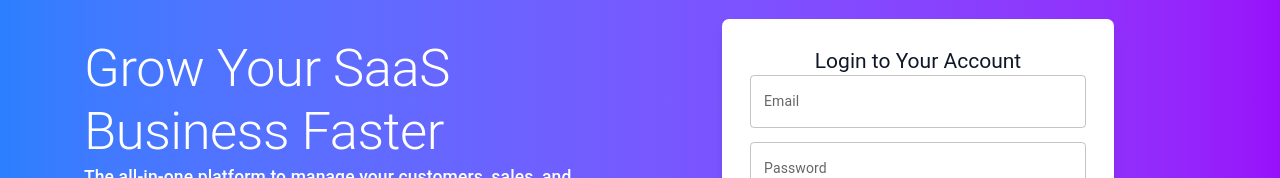
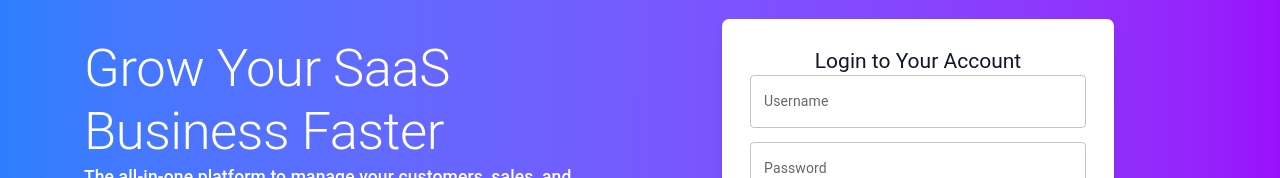
Before and after one commit to BangoChain/bebsabanijjo_alpha, a Next.js app: page / in a window 1280 px wide. Shown: the part 157-335 px from the top of the page. Built offline with nearby package versions, Linux system fonts and the light colour scheme.

Commit message:
Update HeroSection2.tsx

```diff
--- a/src/app/(components)/landing/HeroSection2.tsx
+++ b/src/app/(components)/landing/HeroSection2.tsx
@@ -81,11 +81,19 @@ import { z } from "zod";
 import { zodResolver } from "@hookform/resolvers/zod";
 import axios from "axios";
 import { toast } from "sonner";
+import { useRouter } from "next/navigation";
+import { jwtDecode } from "jwt-decode";
 
 const schema = z.object({
-  email: z.string().email("Invalid email"),
-  password: z.string().min(6, "Password must be at least 6 characters"),
+  username: z.string().min(6, "Username is required"),
+  password: z.string().min(8, "Password must be at least 8 characters"),
 });
+
+type JwtPayload = {
+  userId: string; // adjust based on your token's structure
+  username: string;
+  // add other fields as needed
+};
 
 type FormData = z.infer<typeof schema>;
 
@@ -98,16 +106,29 @@ const HeroSection = () => {
     resolver: zodResolver(schema),
   });
 
+  const router = useRouter();
+
   const onSubmit = async (data: FormData) => {
     try {
-      const res = await axios.post("http://localhost:3000/api/login", data);
-      localStorage.setItem("token", res.data.token);
+      const res = await axios.post(
+        `${process.env.NEXT_PUBLIC_API_URL}/api/auth/login`,
+        data
+      );
+      console.log("token:");
+
+      const token = res.data.accessToken;
+      console.log(token);
+      localStorage.setItem("token", token);
+
+      const decoded: JwtPayload = jwtDecode(token);
+      console.log("Decoded token:", decoded);
+
       toast.success("Login successful");
+      router.push("/dashboard");
     } catch (err: unknown) {
       toast.error("Login failed");
     }
   };
-
   return (
     <section className="flex flex-col md:flex-row items-center justify-between py-32 px-8 md:px-24 bg-gradient-to-r from-blue-500 to-purple-600 text-white">
       {/* Left Side Content */}
@@ -148,7 +169,7 @@ const HeroSection = () => {
             className="flex flex-col gap-4"
             onSubmit={handleSubmit(onSubmit)}
           >
-            <TextField
+            {/* <TextField
               label="Email"
               type="email"
               variant="outlined"
@@ -156,7 +177,17 @@ const HeroSection = () => {
               {...register("email")}
               error={!!errors.email}
               helperText={errors.email?.message}
+            /> */}
+            <TextField
+              label="Username"
+              type="text"
+              variant="outlined"
+              fullWidth
+              {...register("username")}
+              error={!!errors.username}
+              helperText={errors.username?.message}
             />
+
             <TextField
               label="Password"
               type="password"
```
